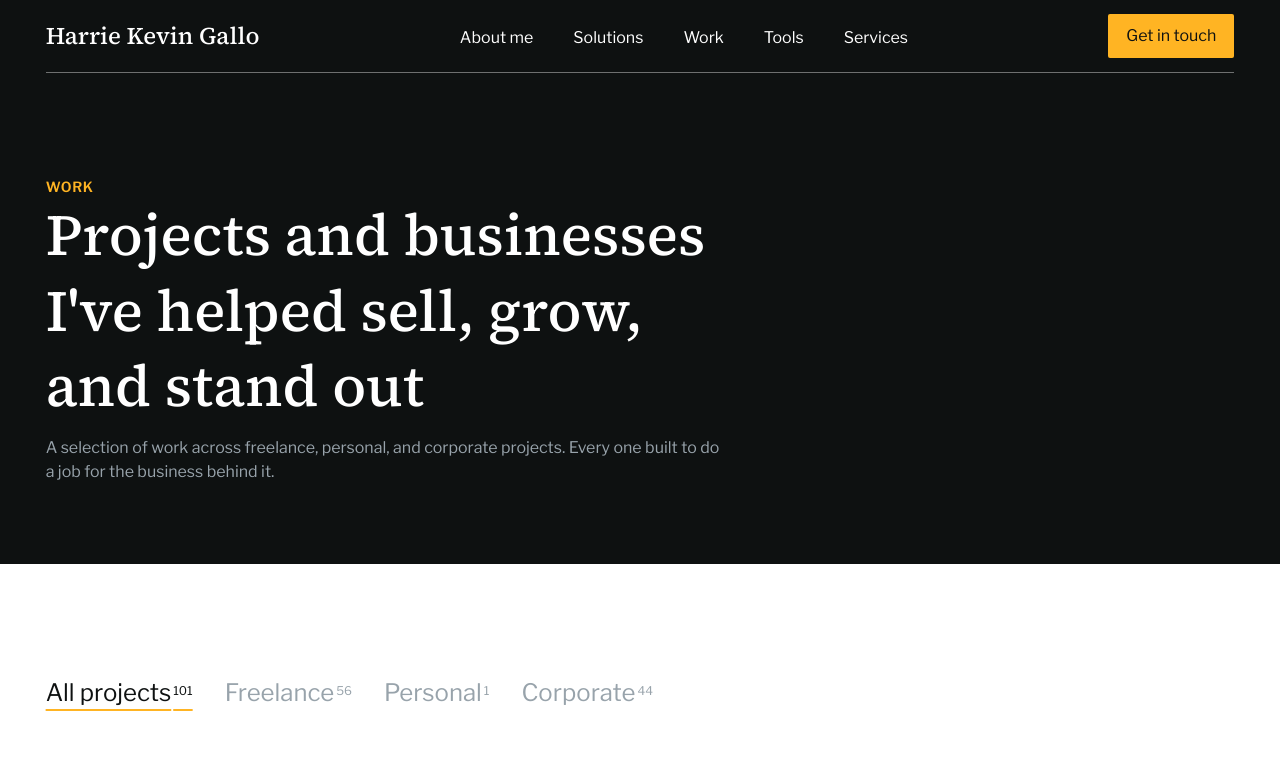
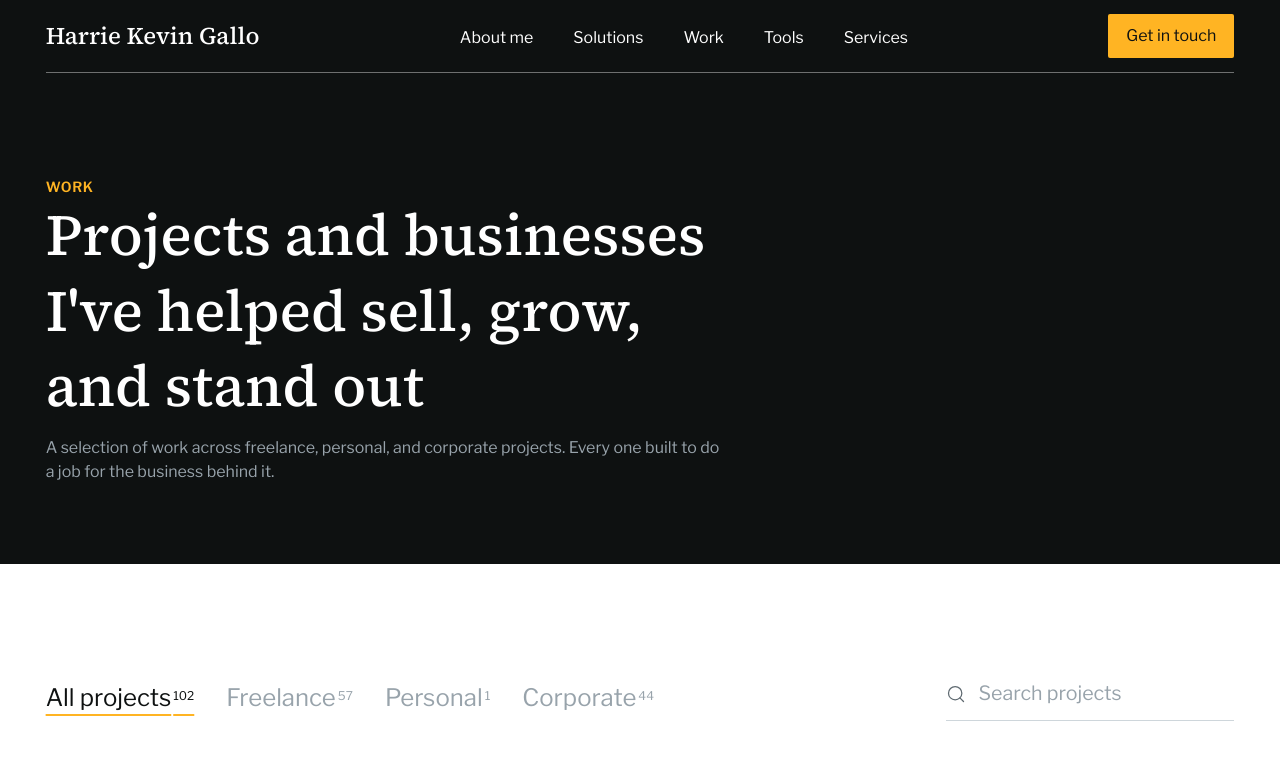
Before and after one commit to kevin-gallo/harriekevingallo, a Next.js app: page /work in a window 1280 px wide. Shown: the top 773 px of the page. Built offline with nearby package versions, Linux system fonts and the light colour scheme.

Commit message:
feat: search and new project added

```diff
--- a/src/components/work/WorkListing.tsx
+++ b/src/components/work/WorkListing.tsx
@@ -1,6 +1,7 @@
 'use client'
 
 import { useState } from "react";
+import { Search } from "lucide-react";
 import { works, workTypeFilters, type WorkType } from "@/data/works";
 import WorkCard from "@/components/WorkCard";
 
@@ -11,28 +12,45 @@ type FilterValue = WorkType | "all";
 const WorkListing = () => {
   const [activeFilter, setActiveFilter] = useState<FilterValue>("all");
   const [visibleCount, setVisibleCount] = useState(INITIAL_VISIBLE);
+  const [searchQuery, setSearchQuery] = useState("");
+
+  const query = searchQuery.trim().toLowerCase();
+
+  const searchedWorks = query
+    ? works.filter(
+        (work) =>
+          work.title.toLowerCase().includes(query) ||
+          (work.liveUrl ?? "").toLowerCase().includes(query)
+      )
+    : works;
 
   const filteredWorks =
     activeFilter === "all"
-      ? works
-      : works.filter((work) => work.type === activeFilter);
+      ? searchedWorks
+      : searchedWorks.filter((work) => work.type === activeFilter);
 
   const visibleWorks = filteredWorks.slice(0, visibleCount);
   const hasMore = filteredWorks.length > visibleCount;
 
   const countFor = (value: FilterValue) =>
     value === "all"
-      ? works.length
-      : works.filter((work) => work.type === value).length;
+      ? searchedWorks.length
+      : searchedWorks.filter((work) => work.type === value).length;
 
   const handleFilter = (value: FilterValue) => {
     setActiveFilter(value);
     setVisibleCount(INITIAL_VISIBLE);
   };
 
+  const handleSearch = (value: string) => {
+    setSearchQuery(value);
+    setVisibleCount(INITIAL_VISIBLE);
+  };
+
   return (
     <div className="space-y-12 lg:space-y-16">
       <h2 className="sr-only">All projects</h2>
+      <div className="flex flex-wrap items-center justify-between gap-x-8 gap-y-6">
         <div
           role="group"
           aria-label="Filter projects by type"
@@ -58,6 +76,26 @@ const WorkListing = () => {
             );
           })}
         </div>
+        <div className="border-grey-300 focus-within:border-black flex w-full items-center gap-3 border-b pb-2 transition-colors duration-300 sm:w-72">
+          <Search
+            className="text-grey-500 size-5 shrink-0"
+            strokeWidth={1.5}
+            aria-hidden="true"
+          />
+          <label htmlFor="work-search" className="sr-only">
+            Search projects by name or website
+          </label>
+          <input
+            id="work-search"
+            type="search"
+            value={searchQuery}
+            onChange={(event) => handleSearch(event.target.value)}
+            placeholder="Search projects"
+            autoComplete="off"
+            className="placeholder:text-grey-400 w-full bg-transparent py-1 focus:outline-none"
+          />
+        </div>
+      </div>
 
       {visibleWorks.length > 0 ? (
         <div className="grid gap-x-5 gap-y-12 md:grid-cols-2 xl:grid-cols-3">
@@ -67,7 +105,9 @@ const WorkListing = () => {
         </div>
       ) : (
         <p className="body-3 text-grey-500">
-          No projects in this category yet. Try another filter.
+          {query
+            ? "No projects match your search. Try a different name or website."
+            : "No projects in this category yet. Try another filter."}
         </p>
       )}
 
--- a/src/data/works.ts
+++ b/src/data/works.ts
@@ -1912,6 +1912,24 @@ export const works: Work[] = [
     image: "/works/ernestobuono.jpg",
     liveUrl: "https://www.ernestobuono.com.au/",
   },
+  {
+    slug: "scouting-report",
+    title: "Scouting Report bar ranking app",
+    category: "Bar ranking app",
+    type: "freelance",
+    client: "Scouting Report",
+    year: "2026",
+    techStack: ["React", "Vite", "Tailwind CSS", "Recharts"],
+    services: ["Web app development", "Web development"],
+    summary:
+      "Community-driven bar ranking app for Los Angeles, where votes decide each spot's place on the leaderboard.",
+    description: [
+      "Scouting Report ranks bars across LA neighbourhoods like Silver Lake, Echo Park, Los Feliz, and Frogtown by community upvotes and downvotes. Every spot holds a live rank out of 665, with a 30-day Spot Score trend and weekly Hottest Risers and Coldest Droppers boards showing which bars are moving.",
+      "I built the app in React with Vite and Tailwind CSS: searchable rankings with neighbourhood and vibe filters, per-bar detail views with Recharts score charts, and voting tied to user accounts.",
+    ],
+    image: "/works/scoutingreport.jpg",
+    liveUrl: "https://scoutingreport.co/",
+  },
 ];
 
 export const getWork = (slug: string) =>
```
Also changed, not shown: public/works/scoutingreport.jpg (added). Lines whose indentation alone changed are shown as unchanged.
